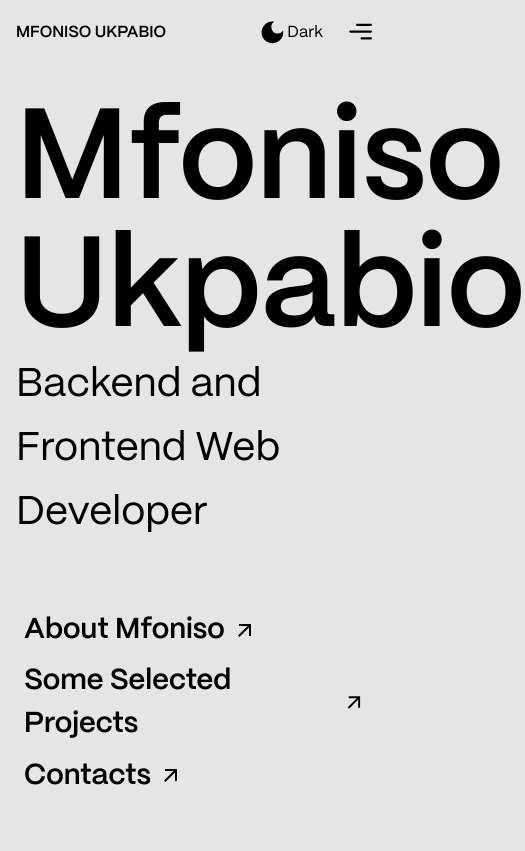
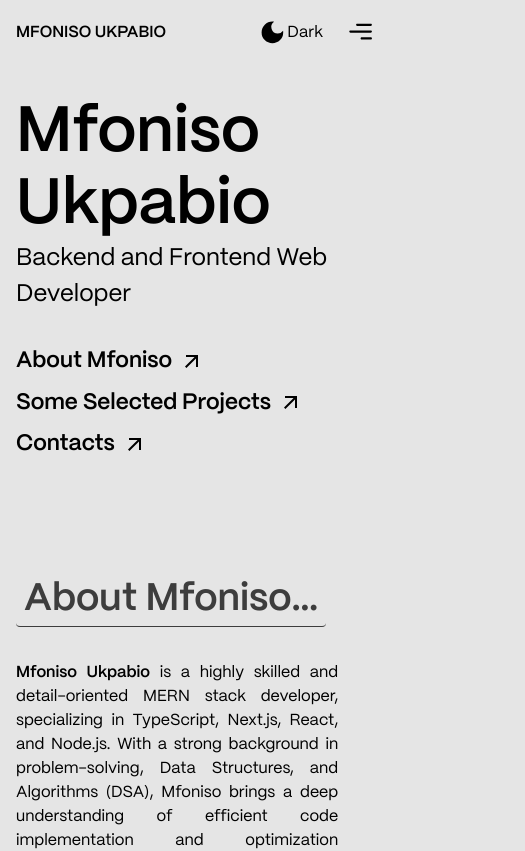
Before and after one commit to AirZED/new-portfolio, a React (Vite) app: page / in a window 390 px wide. Shown: the top 851 px of the page, 525 px wide, since content can reach past the window. Built offline with nearby package versions, Linux system fonts and the light colour scheme.

Commit message:
testing responsiveness

```diff
--- a/index.html
+++ b/index.html
@@ -6,7 +6,6 @@
   <link rel="icon" type="image/svg+xml" href="/vite.svg" />
   <meta name="viewport" content="width=device-width, initial-scale=1.0" />
   <title>Vite + React + TS</title>
-  <script src="http://localhost:8097"></script>
 
   <link rel="preconnect" href="https://fonts.googleapis.com">
   <link rel="preconnect" href="https://fonts.gstatic.com" crossorigin>
--- a/src/sections/Home.tsx
+++ b/src/sections/Home.tsx
@@ -1,13 +1,10 @@
 //importing from react-router-dom
 import { scrollToView } from "../utils/utils";
 import { ComponentRefs } from "../App";
-
 // importing custom hook
 import useAnimate from "../hooks/useAnimate";
-
 // importing style
 import style from "./../styles/Home.module.css";
-
 // importing from react icons
 import { MdOutlineArrowOutward } from "react-icons/md";
 
--- a/src/sections/SelectedProjects.tsx
+++ b/src/sections/SelectedProjects.tsx
@@ -1,17 +1,14 @@
 // importing from react
-import { useRef, forwardRef } from "react";
+import { forwardRef } from "react";
 // importing style
 import style from "./../styles/SelectedProjects.module.css";
-
 // importing supporting components
 import Project from "../components/Project";
 import Topic from "../components/Topic";
-
 // importing data
 import projectData from "../assets/projects_data";
 
 const SelectedProjects = forwardRef((props, ref: any) => {
-  // const projectRef = useRef<HTMLDivElement | null>(null);
   return (
     <div className={style.projects} id="projects" ref={ref}>
       <div className={style["projects-header"]}>
--- a/src/styles/Home.module.css
+++ b/src/styles/Home.module.css
@@ -25,7 +25,6 @@
     margin-top: 4rem;
     width: -moz-fit-content;
     width: fit-content;
-    /* border: 2px solid black; */
 }
 
 .menu>* {
@@ -105,23 +104,10 @@
         padding: 6rem 1rem 0 1rem !important;
     }
 
-    .topic {
-        line-height: 6rem;
-        font-size: 6rem;
-    }
+
 }
 
-@media (max-width:1000px) {
-    .summary {
-        flex-direction: column;
-    }
-
-    .summary>p,
-    .summary>* {
-        font-size: 1rem;
-        width: 100%;
-    }
-}
+@media (max-width:1000px) {}
 
 @media (max-width:700px) {
 
@@ -129,10 +115,36 @@
         padding: 6rem 1rem 0 1rem !important;
     }
 
-    .topic {
-        line-height: 4rem;
-        font-size: 4rem;
+    .topic h1 {
+        font-size: 6rem;
+        line-height: 6rem;
+    }
+
+    .topic p {
+        font-size: 1.5rem;
     }
 
 
+
+
 }
+
+@media (max-width:500px) {
+    .topic h1 {
+        font-size: 4rem;
+        line-height: 4.5rem;
+    }
+
+    .menu {
+        margin-top: 2rem;
+        width: 100%;
+    }
+
+    .menu>* {
+        margin: .5rem 0rem;
+    }
+
+    .menu>*>h1 {
+        font-size: 1.4rem;
+    }
+}
```
Also changed, not shown: src/components/sample.md (deleted, +0 -50 lines).
